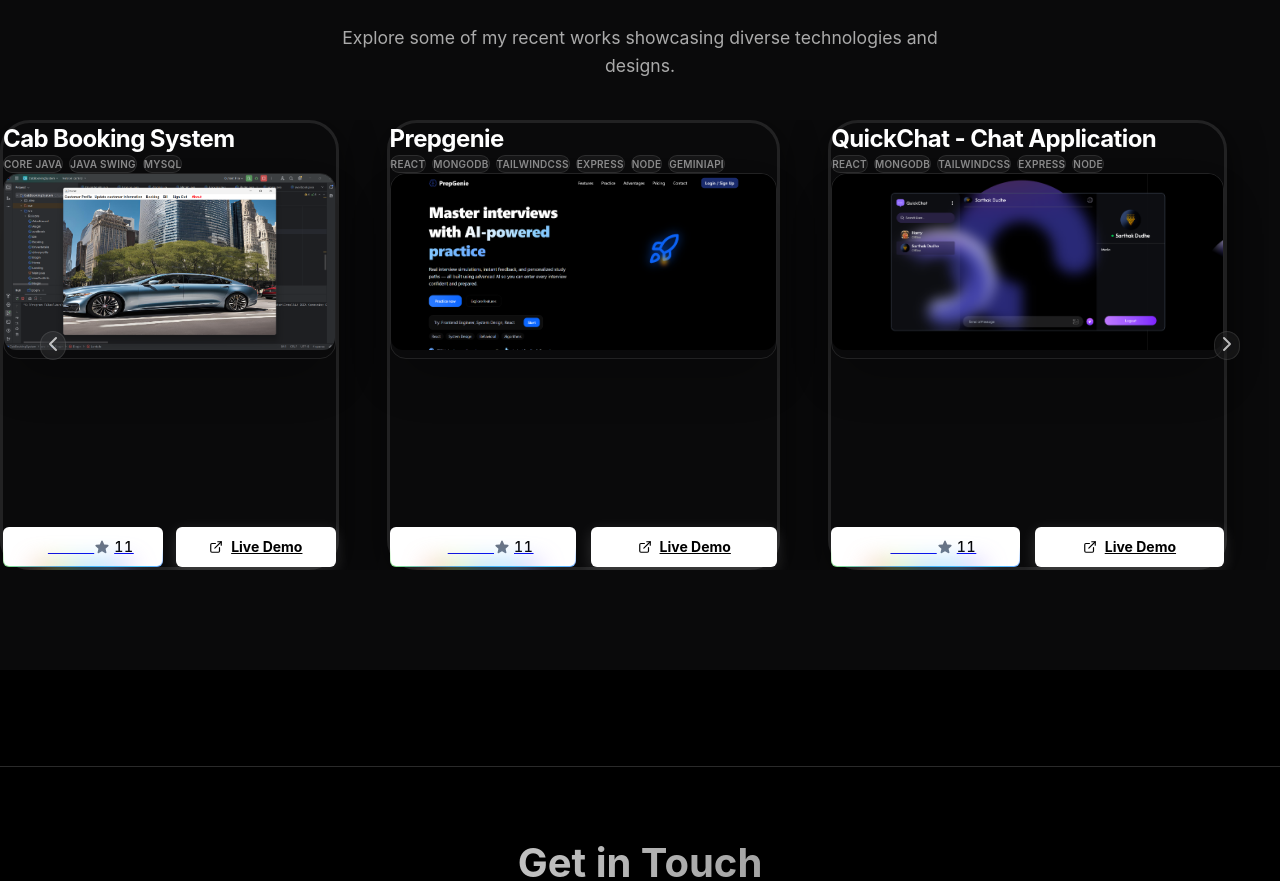
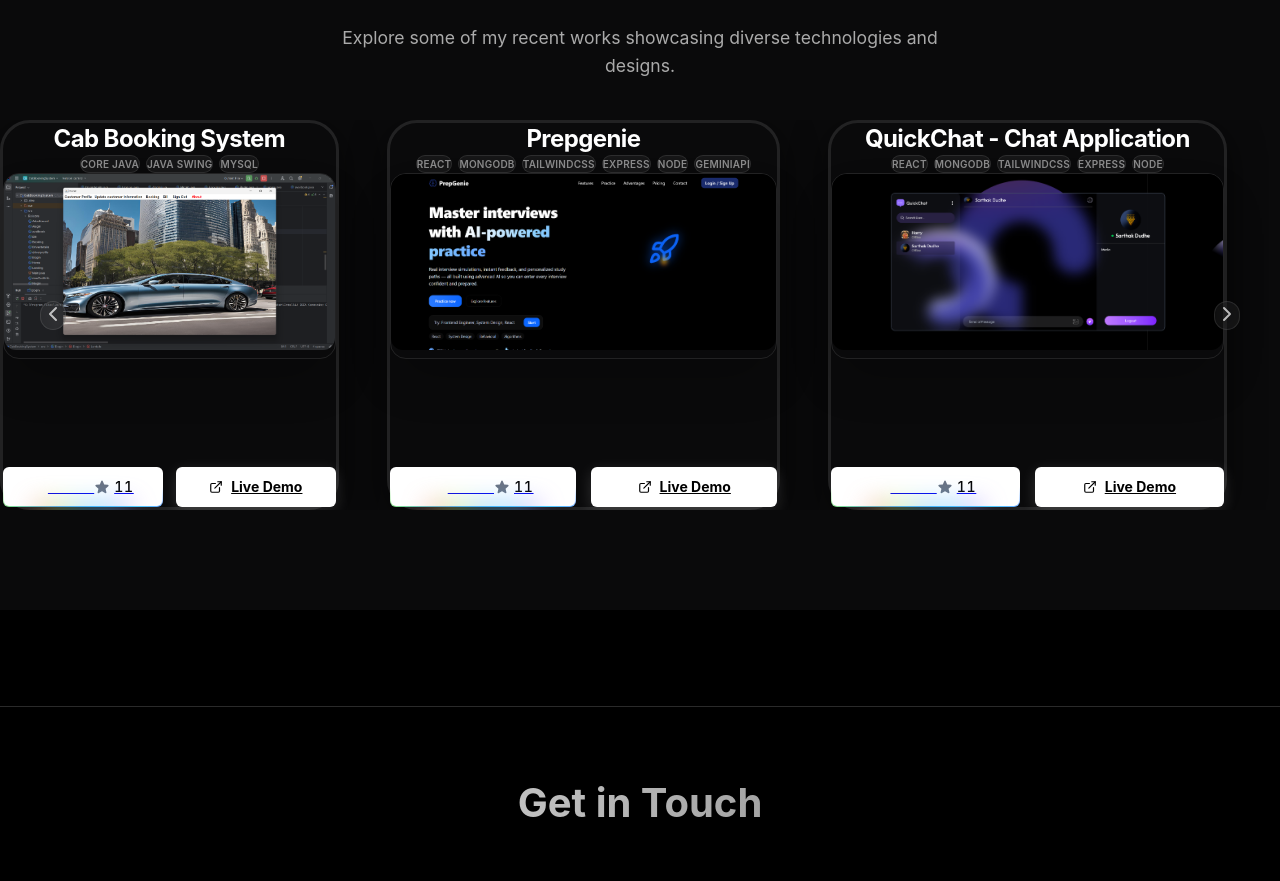
Before and after one commit to SarthakDudhe/Portfolio-Sarthak, a React (Vite) app in the folder my-app/: page / in a window 1280 px wide. Shown: the part 3532-4413 px from the top of the page. Built offline with nearby package versions, Linux system fonts and the light colour scheme.

Commit message:
feat: add Projects section with carousel and card components

```diff
--- a/my-app/src/components/Project.css
+++ b/my-app/src/components/Project.css
@@ -58,7 +58,7 @@
   position: relative;
   z-index: 10;
   width: 100%;
-  height: 450px !important; /* STRICT UNIFORM HEIGHT */
+  height: 390px !important; /* STRICT UNIFORM HEIGHT */
   border: 1px solid rgba(255, 255, 255, 0.1);
   border-radius: 30px;
   background:
--- a/my-app/src/components/Project.jsx
+++ b/my-app/src/components/Project.jsx
@@ -92,7 +92,7 @@
             >
               <CardContainer containerClassName="py-0 px-2 sm:px-4">
                 <CardBody
-                  className="project-card relative group/card w-[82vw] sm:w-[28rem] h-[450px] rounded-[30px] p-6 flex flex-col justify-between text-left overflow-visible shadow-[0_20px_50px_rgba(0,0,0,0.5)]"
+                  className="project-card relative group/card w-[82vw] sm:w-[28rem] h-[390px] rounded-[30px] p-6 flex flex-col justify-between text-left overflow-visible shadow-[0_20px_50px_rgba(0,0,0,0.5)]"
                   style={{
                     '--project-gradient': project.gradient,
                   }}
@@ -101,7 +101,7 @@
                     {/* Title */}
                     <CardItem
                       translateZ="50"
-                      className="text-2xl font-bold text-white tracking-tight"
+                      className="text-2xl font-bold text-white tracking-tight text-center w-full"
                     >
                       {project.title}
                     </CardItem>
@@ -109,7 +109,7 @@
                     {/* Tech Tags */}
                     <CardItem
                       translateZ="40"
-                      className="flex flex-wrap gap-1.5 mt-2"
+                      className="flex flex-wrap justify-center gap-1.5 mt-2 w-full"
                     >
                       {project.tags.map((tag, idx) => (
                         <span
```
